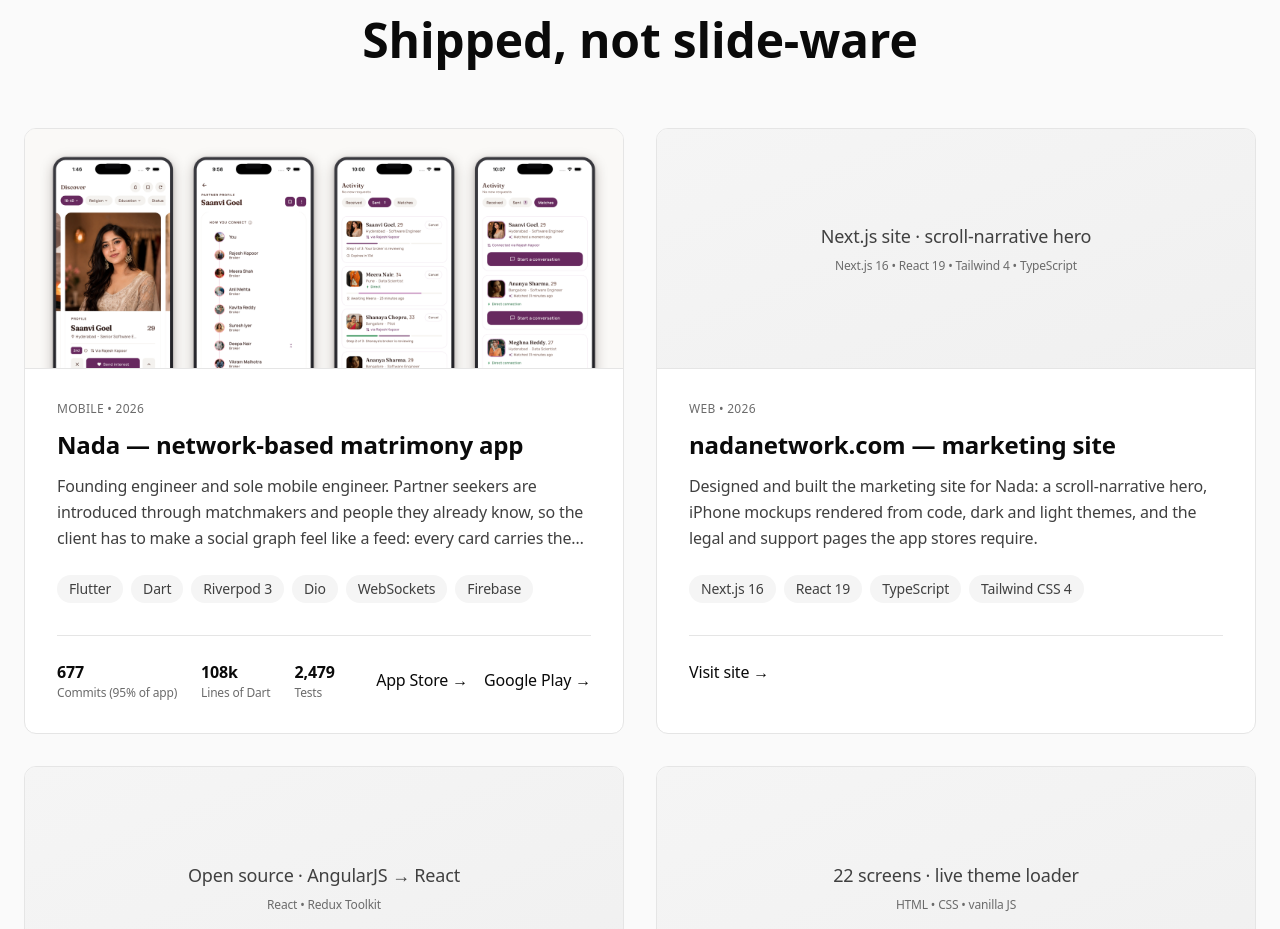
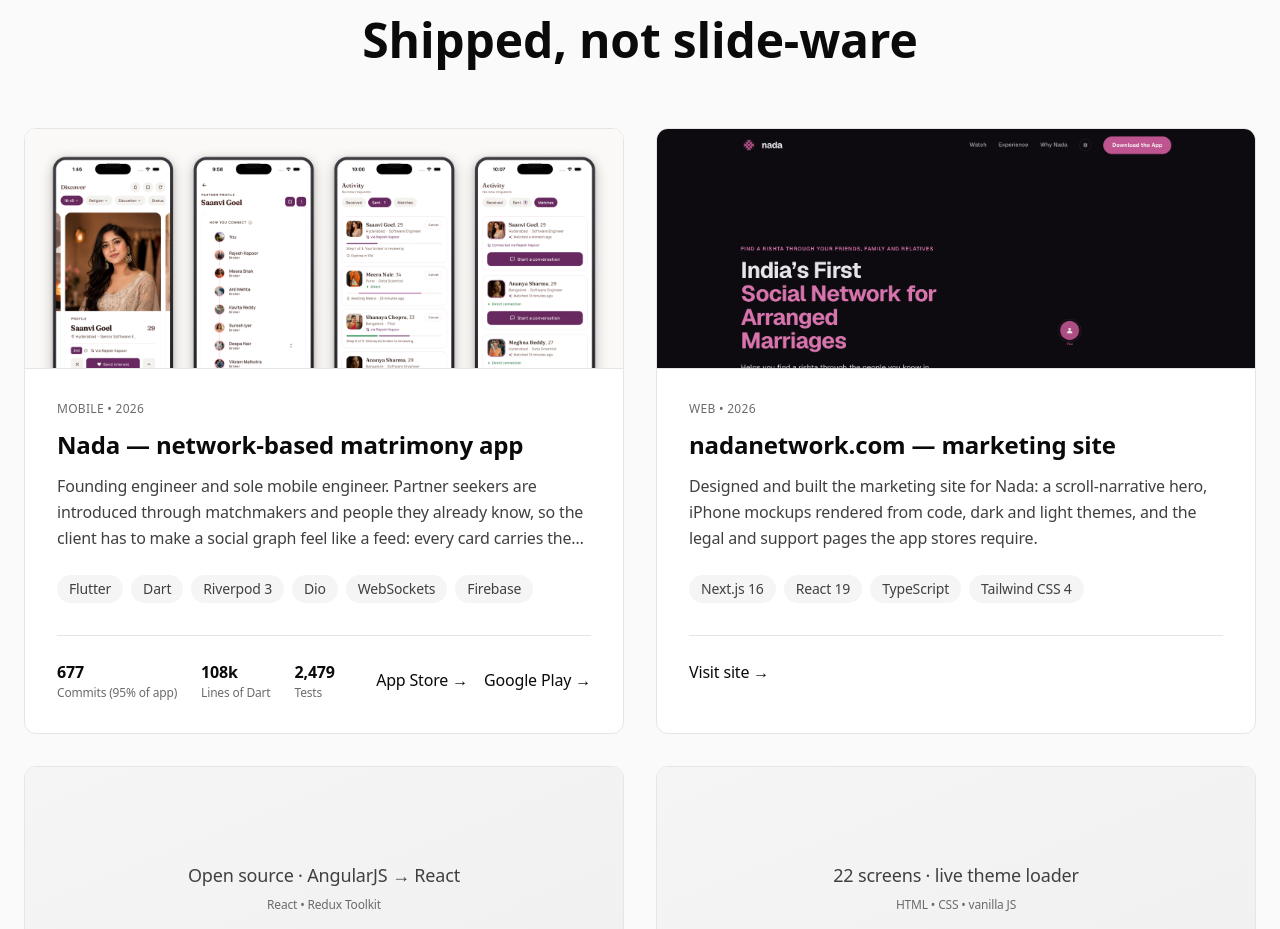
Before and after one commit to aashish-khatri/portfolio, a Next.js app: page / in a window 1280 px wide. Shown: the part 4640-5569 px from the top of the page. Built offline with nearby package versions, Linux system fonts and the light colour scheme.

Commit message:
feat(projects): add nadanetwork.com hero image to site card (#5)

```diff
--- a/data/projects.ts
+++ b/data/projects.ts
@@ -50,6 +50,7 @@
         techShort: 'Next.js 16 • React 19 • Tailwind 4 • TypeScript',
         description: 'Designed and built the marketing site for Nada: a scroll-narrative hero, iPhone mockups rendered from code, dark and light themes, and the legal and support pages the app stores require.',
         techStack: ['Next.js 16', 'React 19', 'TypeScript', 'Tailwind CSS 4'],
+        image: { src: '/projects/nada-site.png', alt: 'nadanetwork.com hero: India\'s first social network for arranged marriages' },
         links: [
             { label: 'Visit site', href: 'https://nadanetwork.com' }
         ],
```
Also changed, not shown: public/projects/nada-site.png (added).
